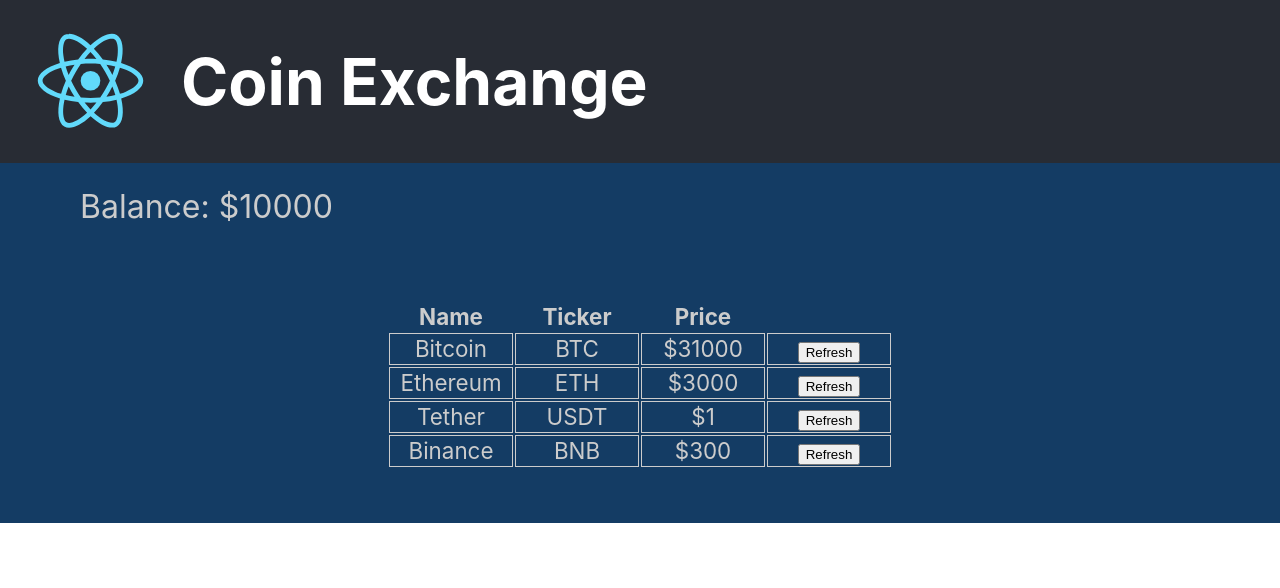
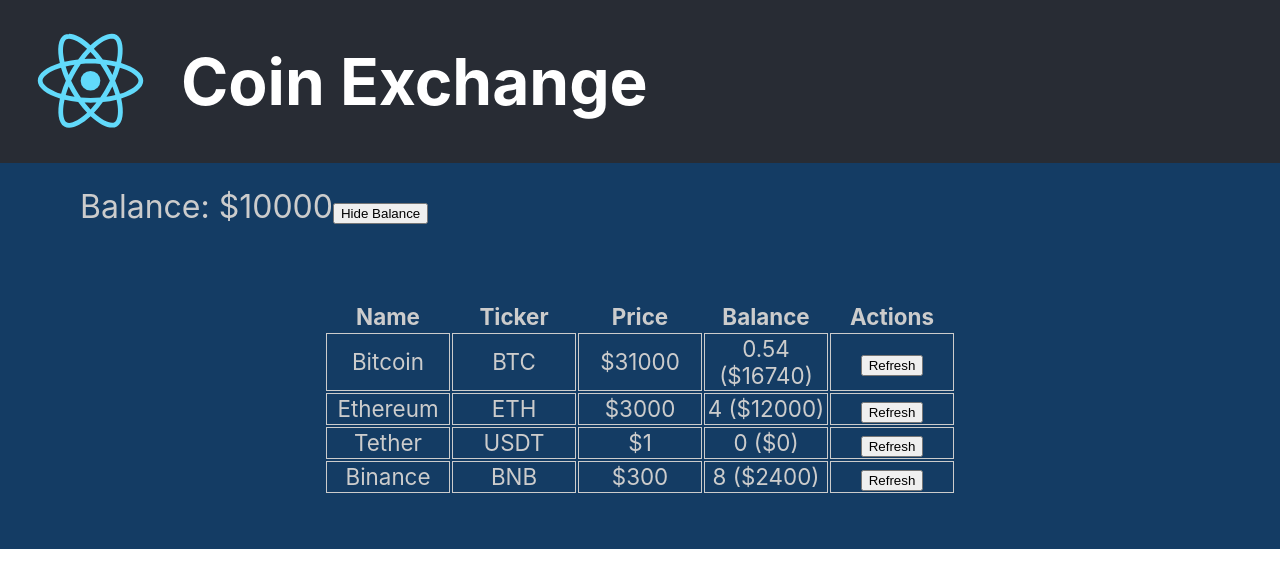
Before and after one commit to jpdupere/coin-exchange, a React (Create React App) app: page / in a window 1280 px wide. Shown: the top 588 px of the page. Built offline with nearby package versions, Linux system fonts and the light colour scheme.

Commit message:
hide balance functionality

```diff
--- a/src/App.js
+++ b/src/App.js
@@ -15,32 +15,45 @@ class App extends Component {
     super(props)
     this.state = {
       balance: 10000,
+      showBalance: true,
       coinData: [
-        { name: 'Bitcoin', ticker: 'BTC', price: 31000.00 },
-        { name: 'Ethereum', ticker: 'ETH', price: 3000.00 },
-        { name: 'Tether', ticker: 'USDT', price: 1.00 },
-        { name: 'Binance', ticker: 'BNB', price: 300.00 },
+        { name: 'Bitcoin', ticker: 'BTC', price: 31000.00, balance: 0.54 },
+        { name: 'Ethereum', ticker: 'ETH', price: 3000.00, balance: 4 },
+        { name: 'Tether', ticker: 'USDT', price: 1.00, balance: 0 },
+        { name: 'Binance', ticker: 'BNB', price: 300.00, balance: 8 },
       ]
     }
     this.handleRefresh = this.handleRefresh.bind(this);
+    this.handleToggleShowBalance = this.handleToggleShowBalance.bind(this);
   }
   handleRefresh(valueChangeTicker) {
-    const coinData = this.state.coinData.map(({name, ticker, price}) => {
+    const coinData = this.state.coinData.map(({name, ticker, price, balance}) => {
       let newPrice = price;
       if (ticker === valueChangeTicker) {
         const randomPct = 0.995 + Math.random() * 0.01;
         newPrice = newPrice * randomPct;
       }
-      return { ticker, name, price: newPrice }
+      return { ticker, name, price: newPrice, balance }
     })
     this.setState({ coinData });
+  }
+  handleToggleShowBalance() {
+    this.setState({ showBalance: !this.state.showBalance })
   }
   render() {
     return (
       <Div>
         <Header />
-        <AccountBalance amount={this.state.balance} />
-        <CoinList coinData={this.state.coinData} handleRefresh={this.handleRefresh} />
+        <AccountBalance
+          amount={this.state.balance}
+          showBalance={this.state.showBalance}
+          handleToggleShowBalance={this.handleToggleShowBalance}
+          />
+        <CoinList
+          coinData={this.state.coinData}
+          showBalance={this.state.showBalance}
+          handleRefresh={this.handleRefresh}
+          />
       </Div>
     );
   }
--- a/src/components/AccountBalance/AccountBalance.jsx
+++ b/src/components/AccountBalance/AccountBalance.jsx
@@ -9,9 +9,12 @@ const Section = styled.section`
 `;
 export default class AccountBalance extends Component {
     render() {
+        const buttonText = this.props.showBalance ? 'Hide Balance' : 'Show Balance'
+        const balanceText = this.props.showBalance ? this.props.amount : '*****'
         return (
             <Section>
-              Balance: ${this.props.amount}
+              Balance: ${balanceText}
+              <button onClick={this.props.handleToggleShowBalance}>{buttonText}</button>
             </Section>
         )
     }
--- a/src/components/Coin/Coin.jsx
+++ b/src/components/Coin/Coin.jsx
@@ -9,11 +9,13 @@ const Td = styled.td `
 
 export default class Coin extends Component {
     render() {
+        const balanceText = this.props.showBalance ? `${this.props.balance} ($${this.props.balance * this.props.price})` : '***** ($*****)'
         return (
             <tr>
                 <Td>{this.props.name}</Td>
                 <Td>{this.props.ticker}</Td>
                 <Td>${this.props.price}</Td>
+                <Td>{balanceText}</Td>
                 <Td><button onClick={() => this.props.handleRefresh(this.props.ticker)}>Refresh</button></Td>
             </tr>
         )
--- a/src/components/CoinList/CoinList.jsx
+++ b/src/components/CoinList/CoinList.jsx
@@ -10,12 +10,14 @@ const Table = styled.table `
 
 export default class CoinList extends Component {
     render() {
-        const coinData = this.props.coinData.map(({ name, ticker, price }) => {
+        const coinData = this.props.coinData.map(({ name, ticker, price, balance }) => {
             return <Coin
                 key={ticker}
                 name={name}
                 ticker={ticker}
                 price={price}
+                balance={balance}
+                showBalance={this.props.showBalance}
                 handleRefresh={this.props.handleRefresh}
                 />
         })
@@ -26,6 +28,8 @@ export default class CoinList extends Component {
                     <th>Name</th>
                     <th>Ticker</th>
                     <th>Price</th>
+                    <th>Balance</th>
+                    <th>Actions</th>
                     </tr>
                 </thead>
                 <tbody>
```
